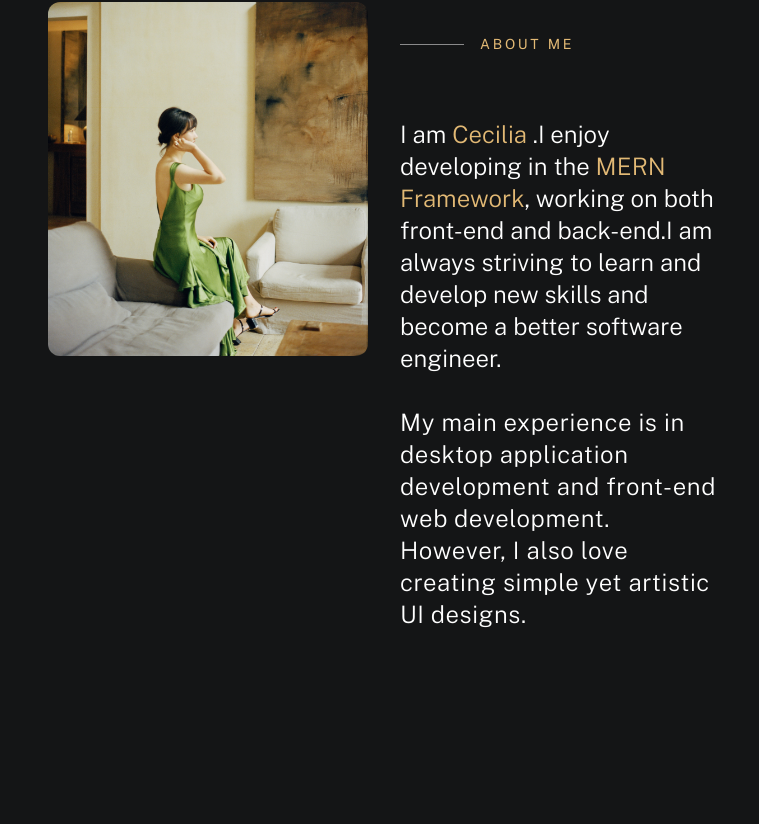
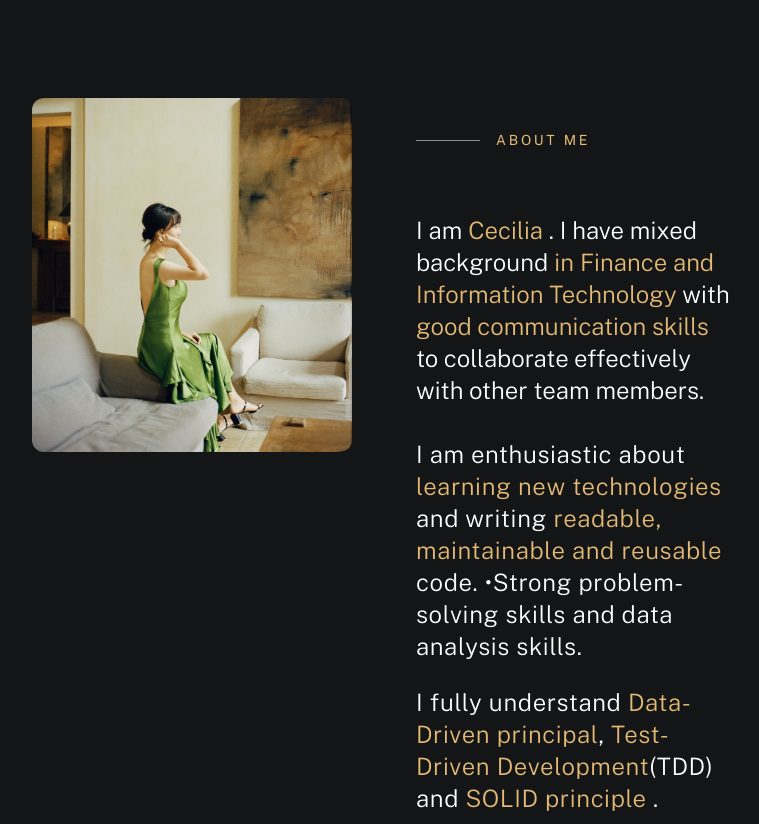
Before and after one commit to Cecilia0109/MyPortfolio, a Next.js app: page / in a window 1280 px wide. Shown: the part 2634-3458 px from the top of the page, without its empty margins (256-1015 px from the left). Built offline with nearby package versions, Linux system fonts and the light colour scheme.

Commit message:
feat: update about me

```diff
--- a/components/About/Index.tsx
+++ b/components/About/Index.tsx
@@ -1,19 +1,43 @@
-import React from 'react'
-import Image from 'next/image'
+import React from "react";
+import Image from "next/image";
 
 const About = () => {
   return (
-    <section className='py-24 flex justify-center gap-8'>
-      <div className='max-w-[40%]'>
-        <Image src="/photo1.jpg" alt="my photo" width={500} height={200} className="rounded-xl"/>
+    <section className="py-24 flex justify-center gap-16" id="about">
+      <div className="max-w-[40%]">
+        <Image
+          src="/photo1.jpg"
+          alt="my photo"
+          width={500}
+          height={200}
+          className="rounded-xl"
+        />
       </div>
-      <div className='max-w-[40%] pt-8'>
-        <h3 className='heading before:headingBefore mb-16'>ABOUT ME</h3>
-        <p className='mb-8 font-light text-2xl'>I am <span className='text-yellow'>Cecilia </span> .I enjoy developing in the <span className='text-yellow'> MERN Framework</span>, working on both front-end and back-end.I am always striving to learn and develop new skills and become a better software engineer.</p>
-        <p className='text-2xl font-light tracking-wide'>My main experience is in desktop application development and front-end web development. However, I also love creating simple yet artistic UI designs.</p>
+      <div className="max-w-[40%] pt-8">
+        <h3 className="heading before:headingBefore mb-16">ABOUT ME</h3>
+        <p className="mb-8 font-light text-2xl">
+          I am <span className="text-yellow">Cecilia </span> . I have mixed background {" "}
+          <span className="text-yellow">in Finance and
+          Information Technology </span> with{" "}
+          <span className="text-yellow">good communication skills</span> to
+          collaborate effectively with other team members.
+        </p>
+        <p className="text-2xl font-light tracking-wide mb-6">
+          I am enthusiastic about{" "}
+          <span className="text-yellow">learning new technologies</span> and
+          writing{" "}
+          <span className="text-yellow">
+            readable, maintainable and reusable
+          </span>{" "}
+          code. •Strong problem-solving skills and data analysis skills.
+        </p>
+        <p className="text-2xl font-light tracking-wide">
+          I fully understand <span className="text-yellow">Data-Driven principal</span>, <span className="text-yellow">Test-Driven Development</span>
+          (TDD) and <span className="text-yellow">SOLID principle</span> .
+        </p>
       </div>
     </section>
-  )
-}
+  );
+};
 
-export default About
+export default About;
--- a/components/Contact/index.tsx
+++ b/components/Contact/index.tsx
@@ -4,7 +4,7 @@ import Social from "./Social";
 
 const Contact = () => {
   return (
-    <section className="pt-24">
+    <section className="pt-24" id="contact">
       <h3 className="heading before:headingBefore mb-4">GET IN TOUCH</h3>
       <p className="text-6xl font-serif">
         I love to hear from you. Whether you have a question or just want to
--- a/components/Hero/MenuDesktop.tsx
+++ b/components/Hero/MenuDesktop.tsx
@@ -6,18 +6,18 @@ const MenuDesktop = () => {
     <nav>
       <ul className="flex list-none items-center justify-around flex-nowrap">
         <li className="navMenu ">
-          <Link href="Intro" className="navLink">
+          <Link href="#" className="navLink">
             INTRO
           </Link>
         </li>
         <li className="navMenu">
-          <a href="Works" className="navLink">WORKS</a>
+          <a href="#works" className="navLink">WORKS</a>
         </li>
         <li className="navMenu">
-          <a href="About" className="navLink">ABOUT</a>
+          <a href="#about" className="navLink">ABOUT</a>
         </li>
         <li className="navMenu">
-          <a href="Contact" className="navLink">CONTACT</a>
+          <a href="#contact" className="navLink">CONTACT</a>
         </li>
         <li className="navMenu">
           <a href="Resume" className="navLink">RESUME</a>
--- a/components/Works/index.tsx
+++ b/components/Works/index.tsx
@@ -3,7 +3,7 @@ import ProjectItem from "./ProjectItem";
 
 const Works = () => {
   return (
-    <div className="my-8">
+    <div className="py-16" id="works">
       <h3 className="heading before:headingBefore mb-8">RELEVANT WORKS</h3>
       <p className="text-6xl pb-24 font-serif">
         Here are some of the projects I&apos;ve built. Feel free to check them out.
--- a/pages/index.tsx
+++ b/pages/index.tsx
@@ -14,8 +14,8 @@ export default function Home() {
   return (
     <div className='px-[240px]'>
       <Head>
-        <title>Create Next App</title>
-        <meta name="description" content="Generated by create next app" />
+        <title>Cecilia Lei&apos;s portfolio</title>
+        <meta name="description" content="Cecilia Lei's portfolio" />
         <meta name="viewport" content="width=device-width, initial-scale=1" />
         <link rel="icon" href="/favicon.ico" />
       </Head>
```
